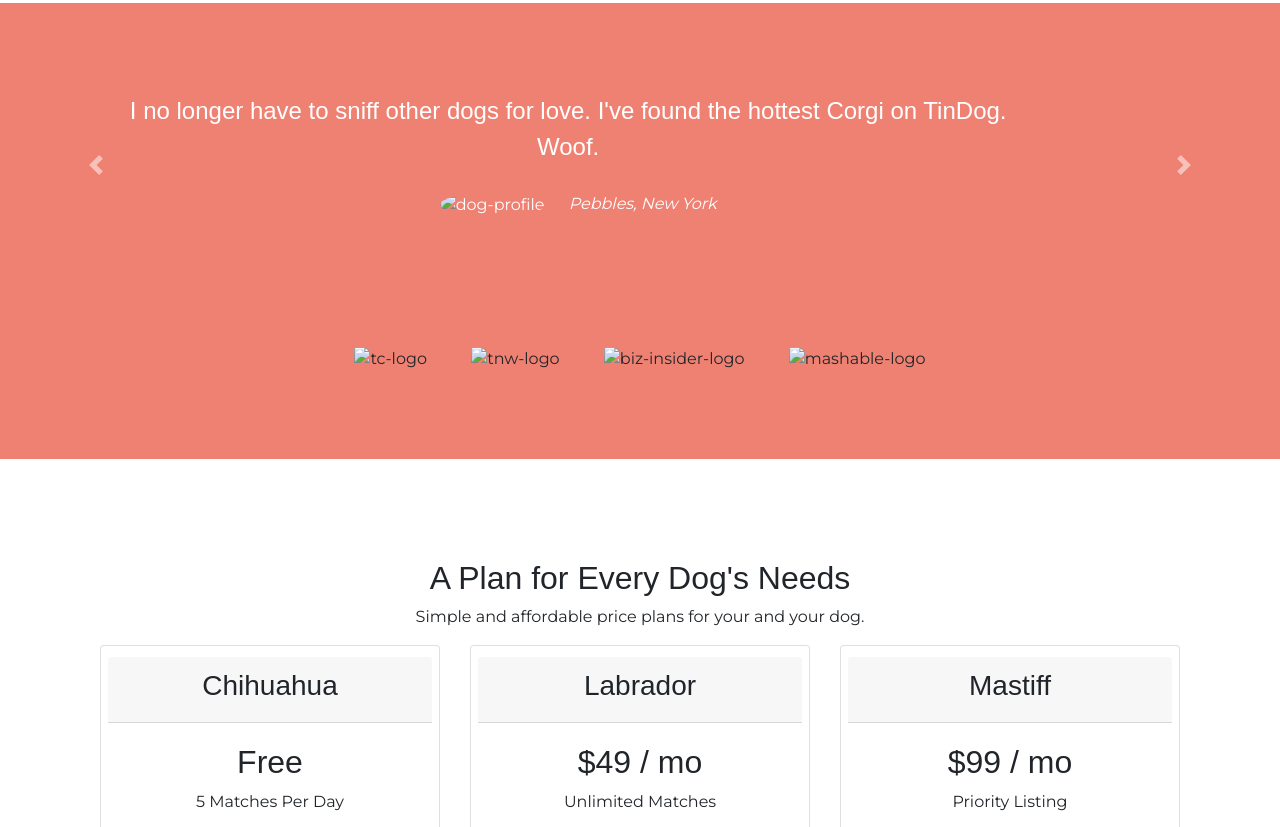
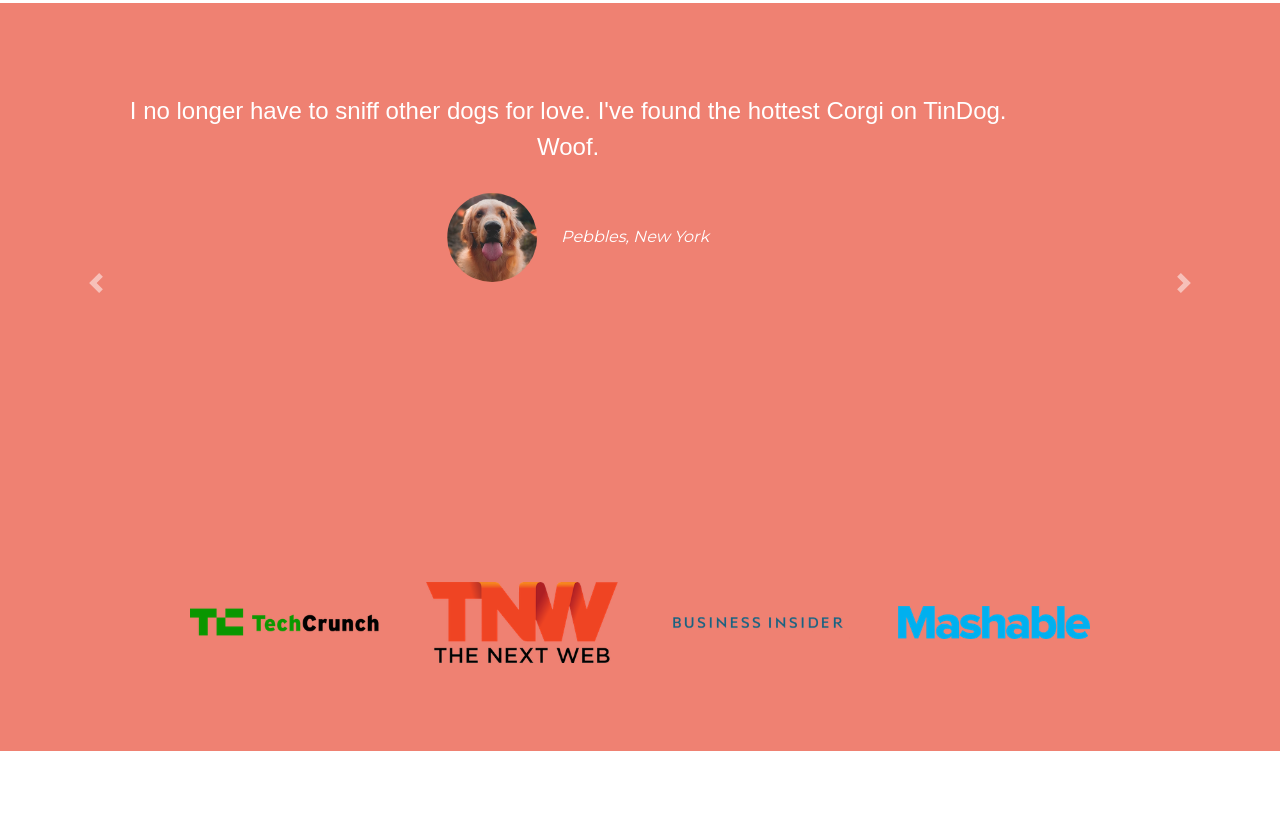
Before and after one commit to Vimby/tindog-website, a plain HTML site: page index.html in a window 1280 px wide. Shown: the part 1063-1890 px from the top of the page. Drawn offline with nearby package versions, Linux system fonts and the light colour scheme.

Commit message:
Update index.html

```diff
--- a/index.html
+++ b/index.html
@@ -10,8 +10,6 @@
   <script src="https://kit.fontawesome.com/0b91e8b090.js" crossorigin="anonymous"></script>
 
   </head>
-
-
 
 
 <body>
@@ -47,7 +45,7 @@
       <button type="button" class="btn btn-outline-light btn-lg"><i class="fab fa-google-play"></i>  Download</button>
     </div>
     <div class="col-lg-6" >
-      <img class="title-img" src="images/iphone6.png" alt="iphone-mockup">
+      <img class="title-img" src="iphone6.png" alt="iphone-mockup">
     </div>
   </div>
 </div>
@@ -84,12 +82,12 @@
     <div class="carousel-inner">
       <div class="carousel-item active">
         <h2>I no longer have to sniff other dogs for love. I've found the hottest Corgi on TinDog. Woof.</h2>
-    <img class="testimonials-img" src="images/dog-img.jpg" alt="dog-profile">
+    <img class="testimonials-img" src="dog-img.jpg" alt="dog-profile">
     <em>Pebbles, New York</em>
       </div>
       <div class="carousel-item" >
         <h2 class="testimonial-text">My dog used to be so lonely, but with TinDog's help, they've found the love of their life. I think.</h2>
-    <img class="testimonial-image" src="images/lady-img.jpg" alt="lady-profile">
+    <img class="testimonial-image" src="lady-img.jpg" alt="lady-profile">
     <em>Beverly, Illinois</em>
       </div>
 
@@ -109,10 +107,10 @@
   <!-- Press -->
 
   <section id="press">
-    <img class="press-logo" src="images/techcrunch.png" alt="tc-logo">
-    <img class="press-logo" src="images/tnw.png" alt="tnw-logo">
-    <img class="press-logo" src="images/bizinsider.png" alt="biz-insider-logo">
-    <img class="press-logo" src="images/mashable.png" alt="mashable-logo">
+    <img class="press-logo" src="techcrunch.png" alt="tc-logo">
+    <img class="press-logo" src="tnw.png" alt="tnw-logo">
+    <img class="press-logo" src="bizinsider.png" alt="biz-insider-logo">
+    <img class="press-logo" src="mashable.png" alt="mashable-logo">
 
   </section>
 
@@ -192,7 +190,7 @@
     <i class="fab fa-instagram"></i>
     <i class="fas fa-envelope"></i>
 
-    <p>© Copyright 2018 TinDog</p>
+    <p>© Copyright 2020 TinDog</p>
 
   </footer>
   <script src="https://code.jquery.com/jquery-3.4.1.slim.min.js" integrity="sha384-J6qa4849blE2+poT4WnyKhv5vZF5SrPo0iEjwBvKU7imGFAV0wwj1yYfoRSJoZ+n" crossorigin="anonymous"></script>
```
